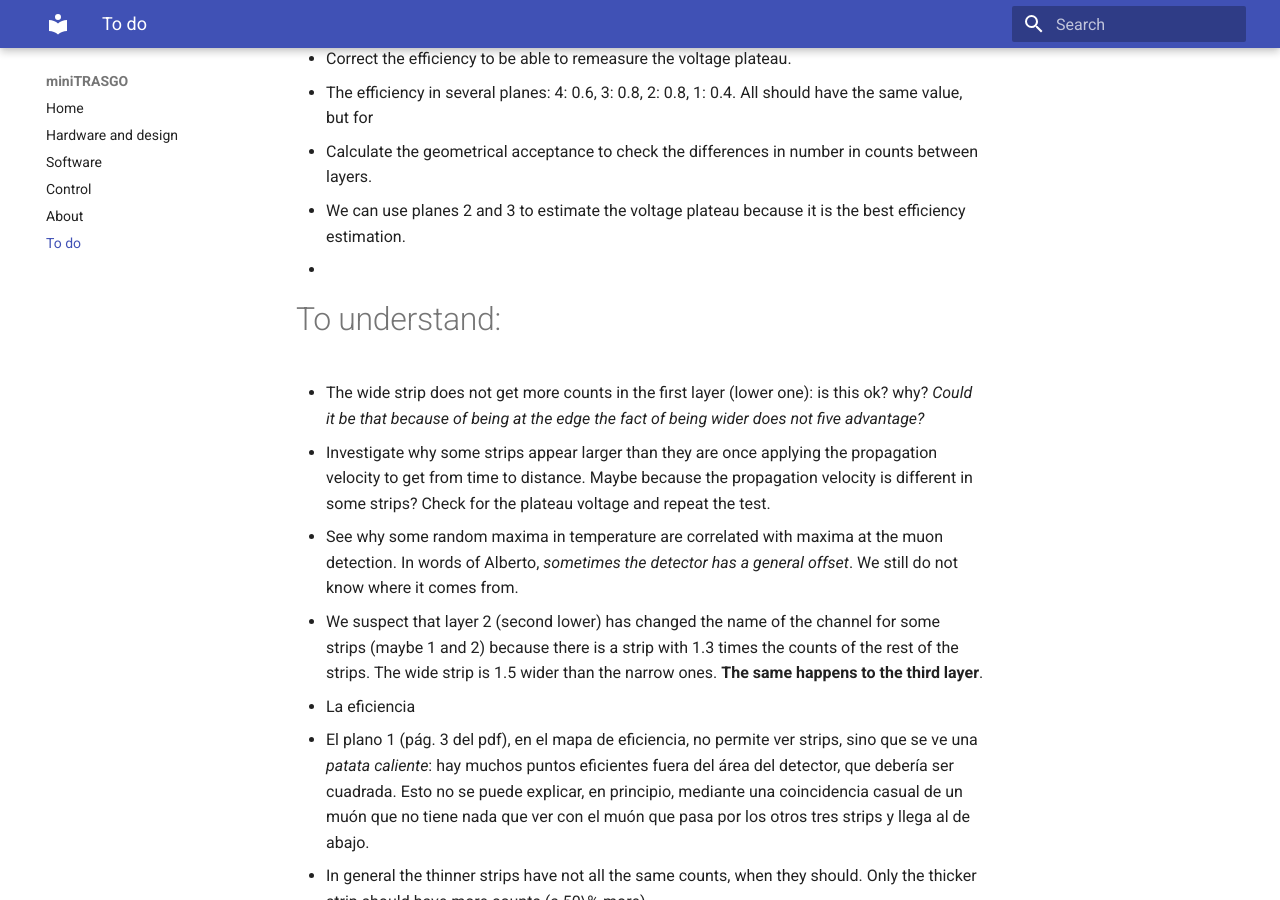
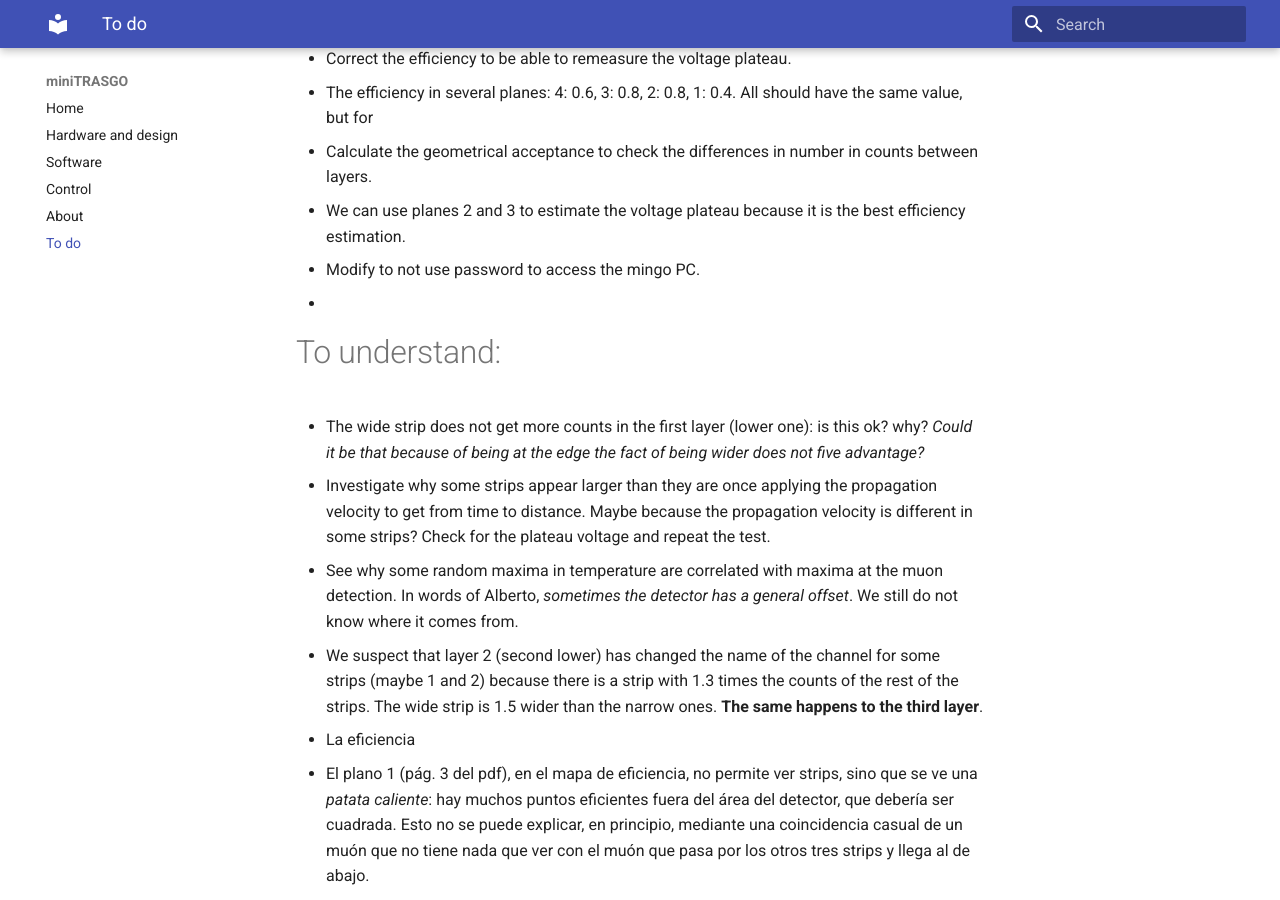
Before and after one commit to cayesoneira/miniTRASGO-documentation, an MkDocs documentation site: the page built from docs/todo.md, in a window 1280 px wide and 900 px high, scrolled down 1215 px. Built offline with MkDocs 1.6.1 and Material for MkDocs 9.7.7, drawn with Linux system fonts in a browser that asks for light colours.

Commit message:
Update todo.md

```diff
--- a/docs/todo.md
+++ b/docs/todo.md
@@ -23,6 +23,7 @@
 - The efficiency in several planes: 4: 0.6, 3: 0.8, 2: 0.8, 1: 0.4. All should have the same value, but for
 - Calculate the geometrical acceptance to check the differences in number in counts between layers.
 - We can use planes 2 and 3 to estimate the voltage plateau because it is the best efficiency estimation.
+- Modify to not use password to access the mingo PC.
 -
 
 # To understand:
```
